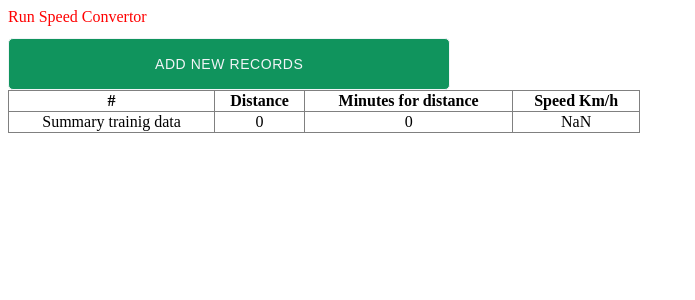
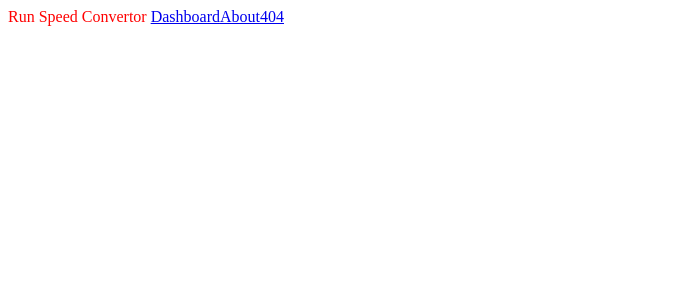
Before and after one commit to SergioZhdanko/runSpeedConvertor, a Vue app: page / in a window 1280 px wide. Shown: the top 300 px of the page, without its empty margins (0-695 px from the left). Built offline with nearby package versions, Linux system fonts and the light colour scheme.

Commit message:
version with hash

```diff
--- a/src/App.vue
+++ b/src/App.vue
@@ -1,30 +1,62 @@
 <template>
   <div id="app">
-    <header :class="[$style.header]">Run Speed Convertor</header>
-    <AddNewRecordButton @clicked="isDisplay = !isDisplay" />
-    <ResultInputForm v-if="isDisplay" />
-    <ResultList />
+    <header :class="[$style.header]">
+      Run Speed Convertor
+      <a href="#dashboard">Dashboard</a>
+      <a href="#about">About</a>
+      <a href="#404">404</a>
+    </header>
+    <main>
+      <PageDashBoard v-if="page === 'dashboard'" />
+      <PageAbout v-if="page === 'about'" />
+      <Page404 v-if="page === '404'" />
+      <!-- <AddNewRecordButton @clicked="isDisplay = !isDisplay" />
+      <ResultInputForm v-if="isDisplay" />
+      <ResultList /> -->
+    </main>
   </div>
 </template>
 
 <script>
-import ResultList from "./components/ResultList.vue";
-import ResultInputForm from "./components/ResultInputForm.vue";
-import AddNewRecordButton from "./components/AddNewRecordButton.vue";
+// import ResultList from "./components/ResultList.vue";
+// import ResultInputForm from "./components/ResultInputForm.vue";
+// import AddNewRecordButton from "./components/AddNewRecordButton.vue";
+import PageDashBoard from "./page/PageDashBoard.vue";
+import PageAbout from "./page/PageAbout.vue";
+import Page404 from "./page/Page404.vue";
 
 export default {
   name: "App",
   components: {
-    ResultList,
-    ResultInputForm,
-    AddNewRecordButton,
+    PageDashBoard,
+    PageAbout,
+    Page404,
   },
 
   data() {
     return {
       isDisplay: false,
+      page: "dashboard",
     };
   },
+  methods: {
+    setPage() {
+      this.page = location.hash.slice(1); //нужно для того, чтобы при перезагрузке страницы F5 мы осталавилсь на нашей странице и не рпеходили на dashboard по умолочанию
+    },
+  },
+  mounted() {
+    //реализация маршрутизации через hash
+    //=======================================
+    this.setPage();
+    window.addEventListener("hashchange", () => {
+      // объявлем слушатель события окна и вешаем на него событие hashchange
+      this.page = location.hash.slice(1);
+      /* меняем страницу нашего инстанса используя глобальную переменную location у которой есть св-во hash slice используем,
+      чтобы избавиться от символа # с которого начинается строка с именем страницы*/
+      this.setPage();
+    });
+  },
+  //=======================================
 };
 </script>
 
--- /dev/null
+++ b/src/page/Page404.vue
@@ -0,0 +1,10 @@
+<template>
+  <div>404</div>
+</template>
+
+<script>
+export default {};
+</script>
+
+<style lang="sss" scoped>
+</style>
--- /dev/null
+++ b/src/page/PageAbout.vue
@@ -0,0 +1,10 @@
+<template>
+  <div>About</div>
+</template>
+
+<script>
+export default {};
+</script>
+
+<style lang="sss" scoped>
+</style>
--- /dev/null
+++ b/src/page/PageDashBoard.vue
@@ -0,0 +1,28 @@
+<template>
+  <div>
+    <AddNewRecordButton @clicked="isDisplay = !isDisplay" />
+    <ResultInputForm v-if="isDisplay" />
+    <ResultList />
+  </div>
+</template>
+
+<script>
+import ResultList from "../components/ResultList.vue";
+import ResultInputForm from "../components/ResultInputForm.vue";
+import AddNewRecordButton from "../components/AddNewRecordButton.vue";
+export default {
+  components: {
+    ResultList,
+    ResultInputForm,
+    AddNewRecordButton,
+  },
+  data() {
+    return {
+      isDisplay: false,
+    };
+  },
+};
+</script>
+
+<style>
+</style>
```
